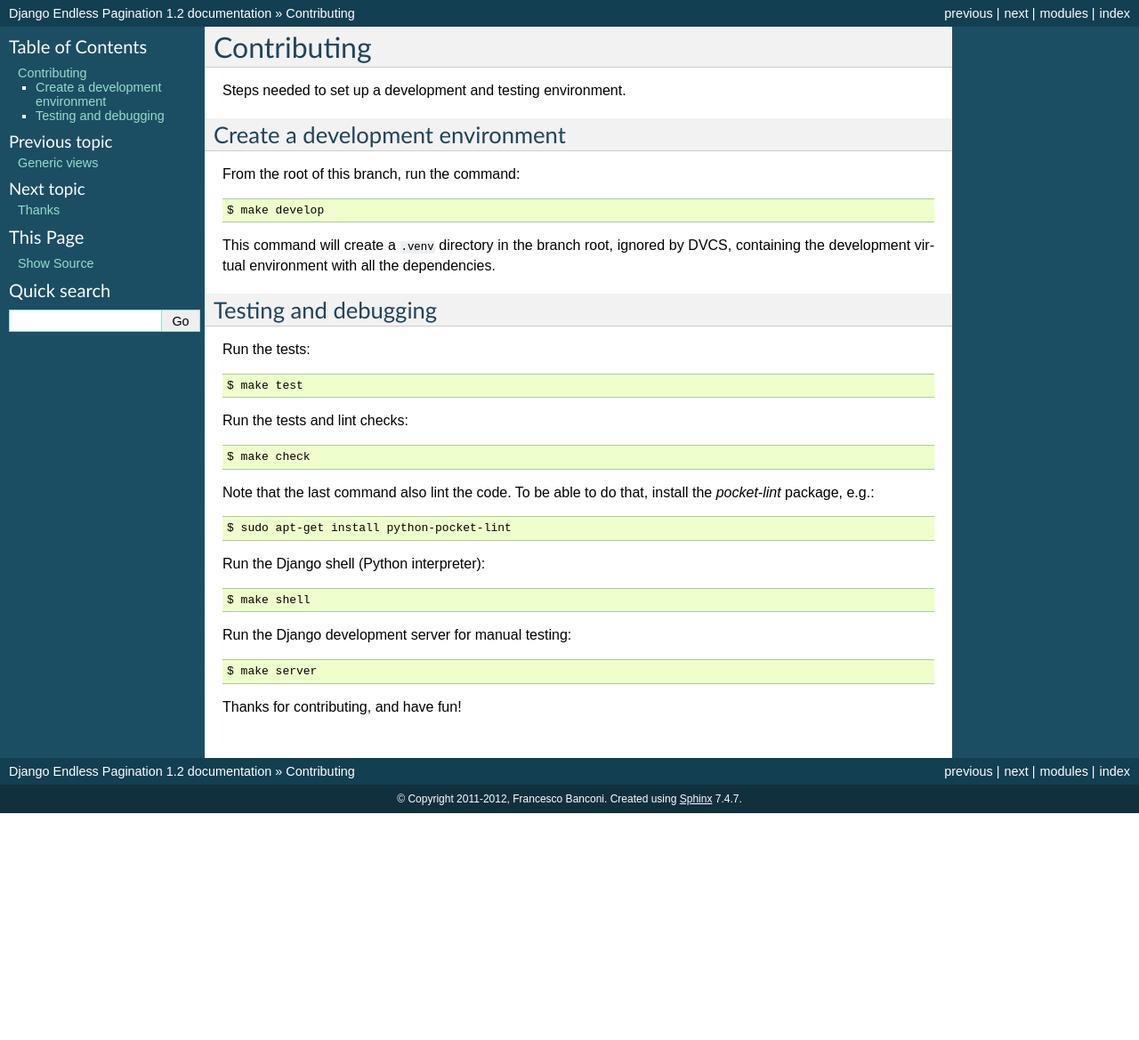
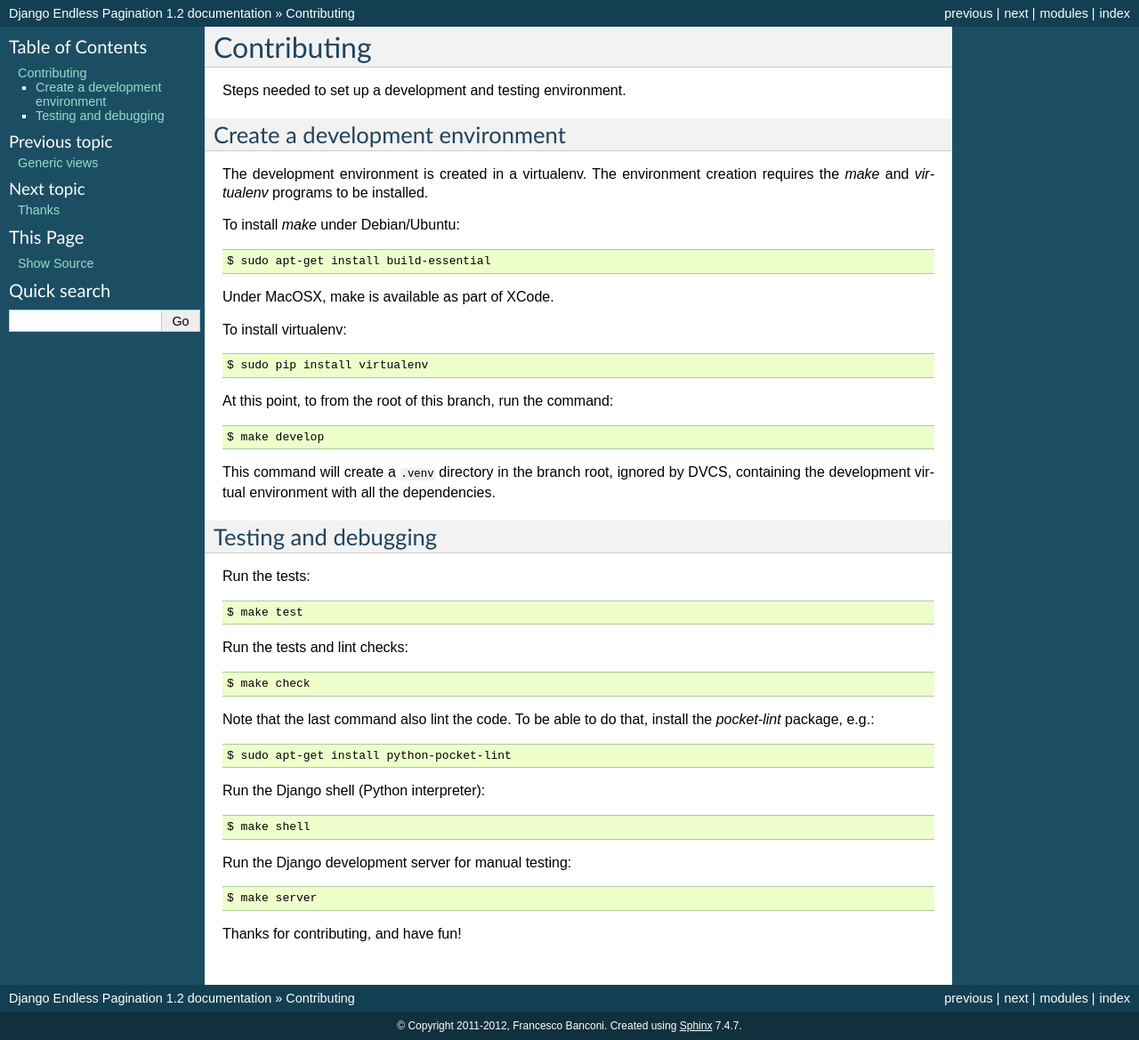
Before and after one commit to frankban/django-endless-pagination, a Sphinx documentation site: the page built from doc/contributing.rst, in a window 1280 px wide. Shown: the whole page at 89% size. Built offline with Sphinx 7.4.7, drawn with Linux system fonts in a browser that asks for light colours; before the commit the page ends 914 px from its top, so only the background shows below that.

Commit message:
Fixing development environment.

```diff
--- a/doc/contributing.rst
+++ b/doc/contributing.rst
@@ -6,7 +6,20 @@
 Create a development environment
 ~~~~~~~~~~~~~~~~~~~~~~~~~~~~~~~~
 
-From the root of this branch, run the command::
+The development environment is created in a virtualenv. The environment
+creation requires the *make* and *virtualenv* programs to be installed.
+
+To install *make* under Debian/Ubuntu::
+
+    $ sudo apt-get install build-essential
+
+Under MacOSX, make is available as part of XCode.
+
+To install virtualenv::
+
+    $ sudo pip install virtualenv
+
+At this point, to from the root of this branch, run the command::
 
     $ make develop
 
```
Also changed, not shown: 2 other files.
